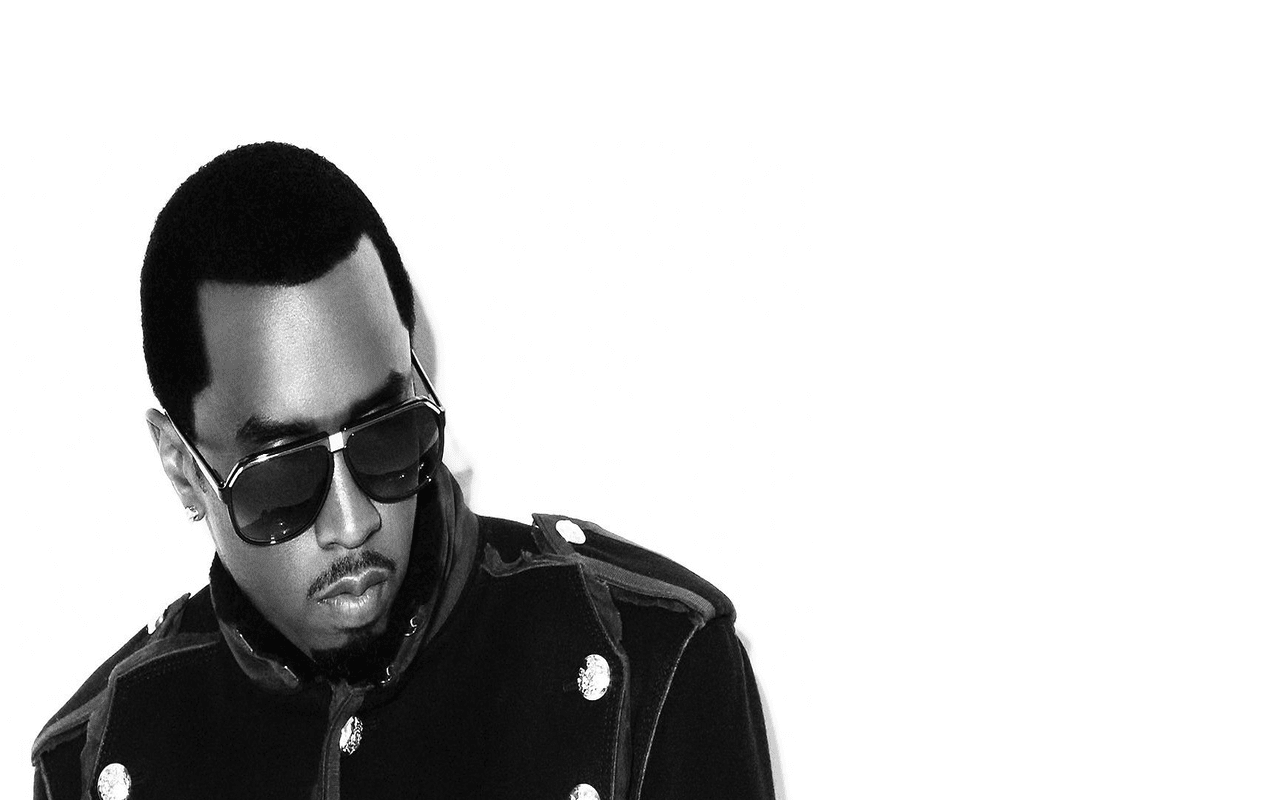
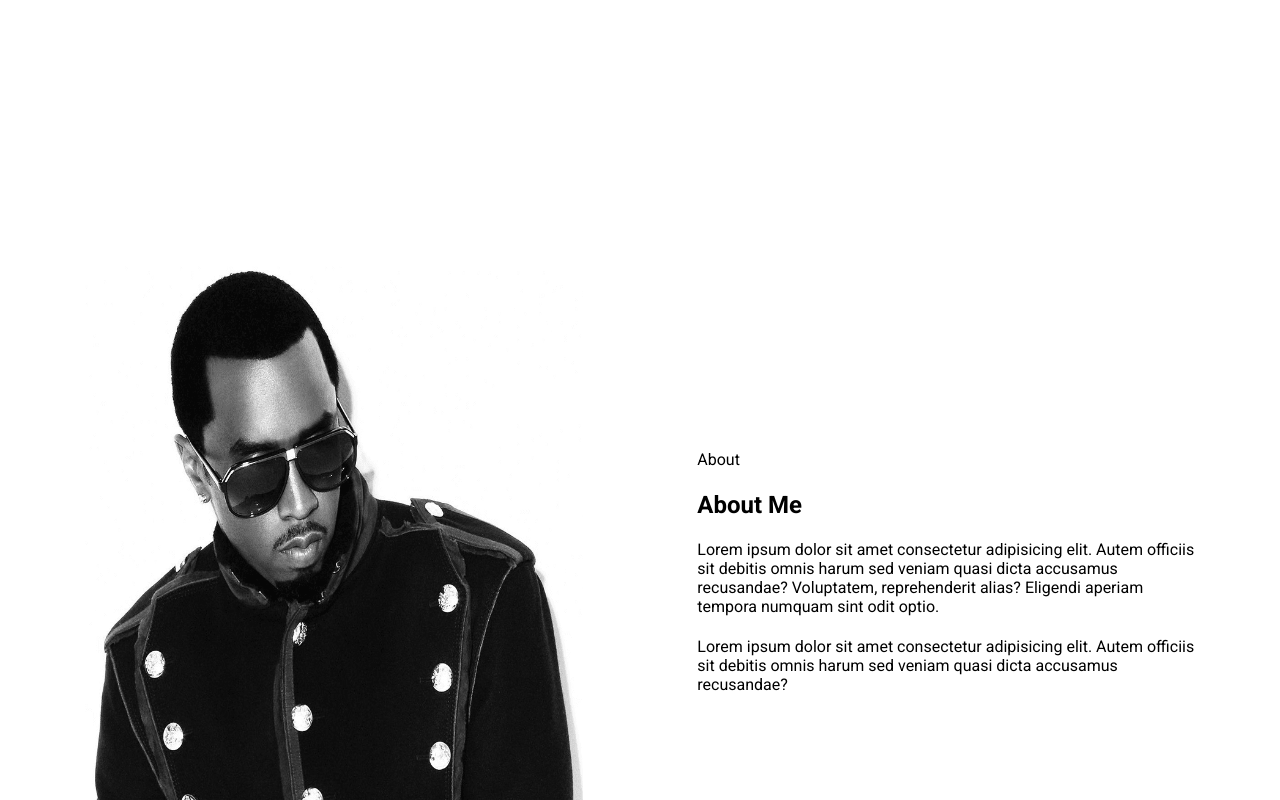
Before and after one commit to eorfnoewjnfvoejfvn/Thisanka_Personal_Portfolio-, a React (Create React App) app: page / in a window 1280 px wide. Shown: the part 1880-2680 px from the top of the page. Built offline with nearby package versions, Linux system fonts and the light colour scheme.

Commit message:
Finished about me sections css

```diff
--- a/src/App.css
+++ b/src/App.css
@@ -232,3 +232,20 @@ h1, h2, h3, h4, h5, h6, p {
 }
 
 /* End of My skills section  */
+
+
+/* About me */
+
+.about--section {
+  display: grid;
+  padding: 133.3px 85.3px;
+  align-items: center;
+  gap: 114.6px;
+  grid-template-columns: repeat(2, 1fr);
+}
+.about--section--img > img {
+  width: 100%;
+  height: 100%;
+}
+
+/* end od About me */
```
